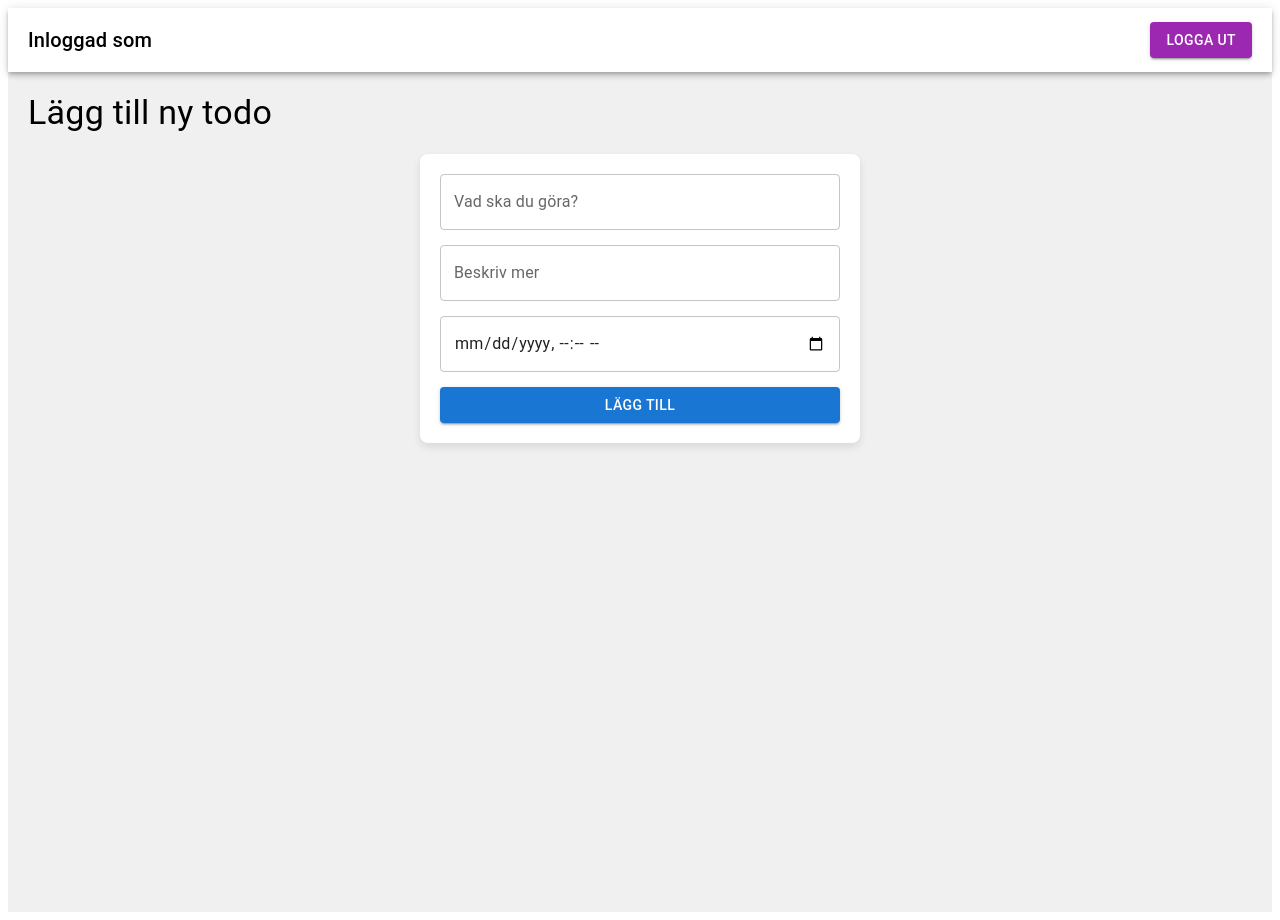
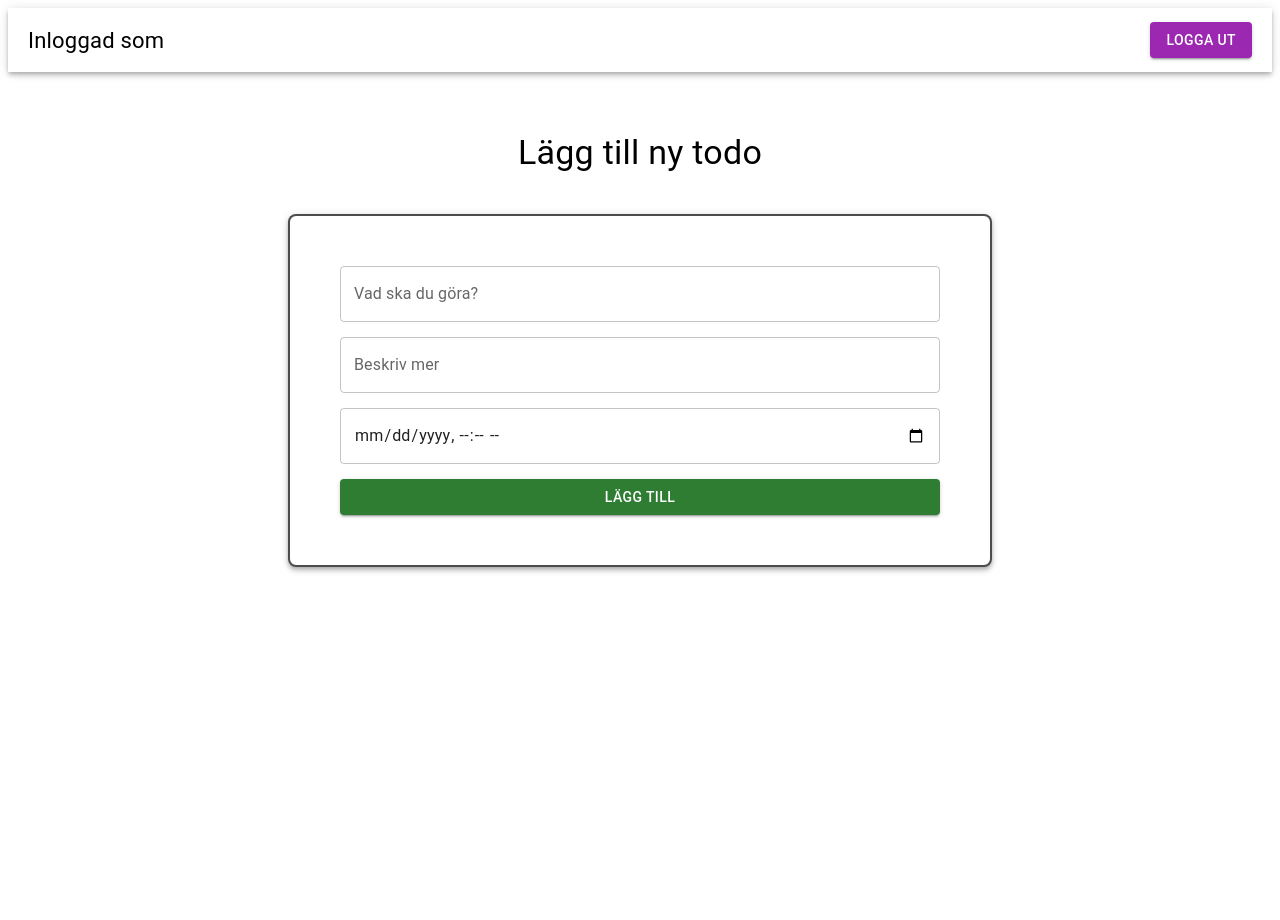
Before and after one commit to Radagastno1/frontend, a React (Vite) app: page /addtodo in a window 1280 px wide. Built offline with nearby package versions, Linux system fonts and the light colour scheme; no server answers.

Commit message:
flyttar över todos till en finished lista

```diff
--- a/src/Add.tsx
+++ b/src/Add.tsx
@@ -35,7 +35,6 @@ const Add = () => {
   return (
     <Box
       sx={{
-        backgroundColor: "#f0f0f0",
         minHeight: "100vh",
         display: "flex",
         flexDirection: "column",
@@ -46,10 +45,11 @@ const Add = () => {
       <Box
         sx={{
           display: "flex",
-          justifyContent: "space-between",
+          justifyContent: "center",
           alignItems: "center",
           width: "100%",
-          marginBottom: "20px",
+          margin: "40px",
+
         }}
       >
         <Typography variant="h4">Lägg till ny todo</Typography>
@@ -57,11 +57,16 @@ const Add = () => {
       <Box
         sx={{
           backgroundColor: "white",
-          padding: "20px",
+          padding: "50px",
           borderRadius: "8px",
-          boxShadow: "0px 4px 8px rgba(0, 0, 0, 0.1)",
+          border: "2px solid rgba(0.3, 0.5, 0, 0.7)",
           width: "100%",
-          maxWidth: "400px",
+          height: "100%",
+          maxWidth: "600px",
+          maxHeight: "600px",
+          boxShadow: "4"
+
+
         }}
       >
         <TextField
@@ -99,7 +104,7 @@ const Add = () => {
         />
         <Button
           variant="contained"
-          color="primary"
+          color="success"
           fullWidth
           onClick={() => addTodo()}
         >
--- a/src/Rootlayout.tsx
+++ b/src/Rootlayout.tsx
@@ -40,7 +40,7 @@ const RootLayout = () => {
             marginX: "20px"
           }}
         >
-          <Typography sx={{color: "black"}}variant="h6">Inloggad som {activeUser?.name}</Typography>
+          <Typography sx={{color: "black", fontSize: {xs: 16, md: 22, }}}>Inloggad som {activeUser?.name}</Typography>
           <GoogleLogoutButton />
         </Box>
 
@@ -48,6 +48,7 @@ const RootLayout = () => {
 
       <main
         style={{
+          backgroundColor: "white",
           width: "100%",
           height: "100vh",
           display: "flex",
--- a/src/Todo.tsx
+++ b/src/Todo.tsx
@@ -30,6 +30,7 @@ export default function TodoPage() {
   const [isEditMode, setIsEditMode] = useState(false);
   const [editedTodo, setEditedTodo] = useState<Todo | null>(null);
   const [filteredTodos, setFilteredTodos] = useState<Todo[]>([]);
+  const [finishedTodos, setFinishedTodos] = useState<Todo[]>([]);
   const [currentStartDate, setCurrentStartDate] = useState<Date>(() =>
     getStartOfWeek(new Date())
   );
@@ -66,7 +67,10 @@ export default function TodoPage() {
       const todoDate = new Date(todo.date);
       return todoDate >= startDate && todoDate <= endDate;
     });
-    setFilteredTodos(filtered);
+    const finishedTodos = filtered.filter(t => t.isDone == true);
+    setFinishedTodos(finishedTodos);
+    const unFinishedTodos = filtered.filter(t => t.isDone == false);
+    setFilteredTodos(unFinishedTodos);
   };
 
   const handleTodoToggle = (id: string) => {
@@ -124,7 +128,6 @@ export default function TodoPage() {
   return (
     <Box
       sx={{
-        backgroundColor: "#f0f0f0",
         minHeight: "100vh",
         padding: "20px",
         display: "flex",
@@ -161,7 +164,9 @@ export default function TodoPage() {
         Lägg till
       </Button>
 
-      <Grid container spacing={2} justifyContent="center">
+      <Box sx={{display: "flex", flexDirection: "row", width: "100%"}}>
+
+      <Grid sx={{backgroundColor: "white"}} container spacing={2} justifyContent="center">
         {filteredTodos.map((todo) => (
           <Grid item xs={12} key={todo.id}>
             <Paper
@@ -171,6 +176,8 @@ export default function TodoPage() {
                 display: "flex",
                 alignItems: "center",
                 backgroundColor: "white",
+                width: "45%"
+
               }}
             >
               <Checkbox
@@ -273,6 +280,47 @@ export default function TodoPage() {
           </Grid>
         ))}
       </Grid>
+
+
+
+      <Grid sx={{backgroundColor: "white"}} container spacing={2} justifyContent="center">
+        {finishedTodos.map((todo) => (
+          <Grid item xs={12} key={todo.id}>
+            <Paper
+              elevation={3}
+              sx={{
+                padding: "10px",
+                display: "flex",
+                alignItems: "center",
+                backgroundColor: "white",
+                width: "45%"
+
+              }}
+            >
+              <Checkbox
+                checked={todo.isDone}
+                onChange={() => handleTodoToggle(todo.id)}
+                sx={{ marginRight: "10px" }}
+              />
+                <Box sx={{ flexGrow: 1 }}>
+                  <Typography
+                    variant="body1"
+                    sx={{
+                      textDecoration: todo.isDone ? "line-through" : "none",
+                    }}
+                  >
+                    {todo.title}
+                  </Typography>
+                  <Typography variant="caption">
+                    Datum: {formatDate(new Date(todo.date))}
+                  </Typography>
+                </Box>
+
+            </Paper>
+          </Grid>
+        ))}
+      </Grid>
+      </Box>
     </Box>
   );
 }
```
